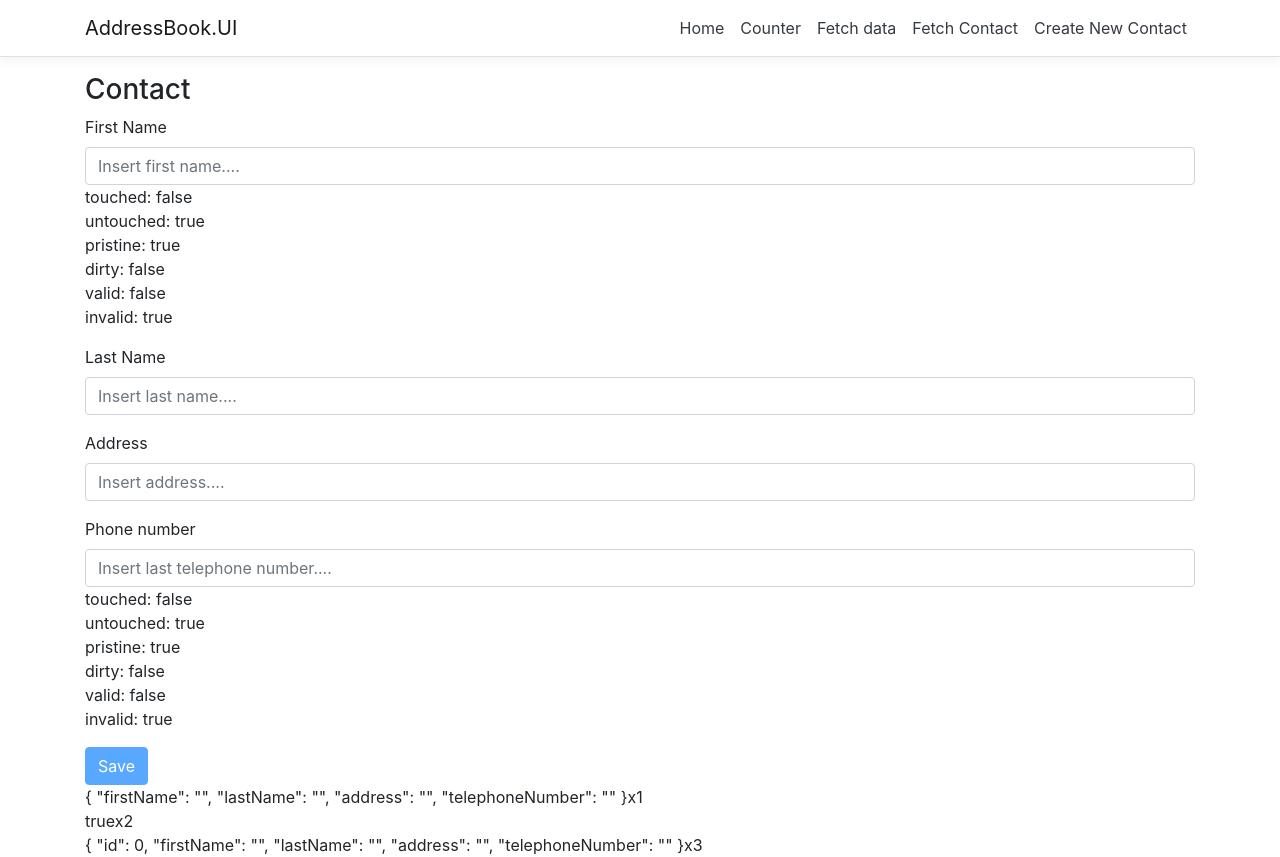
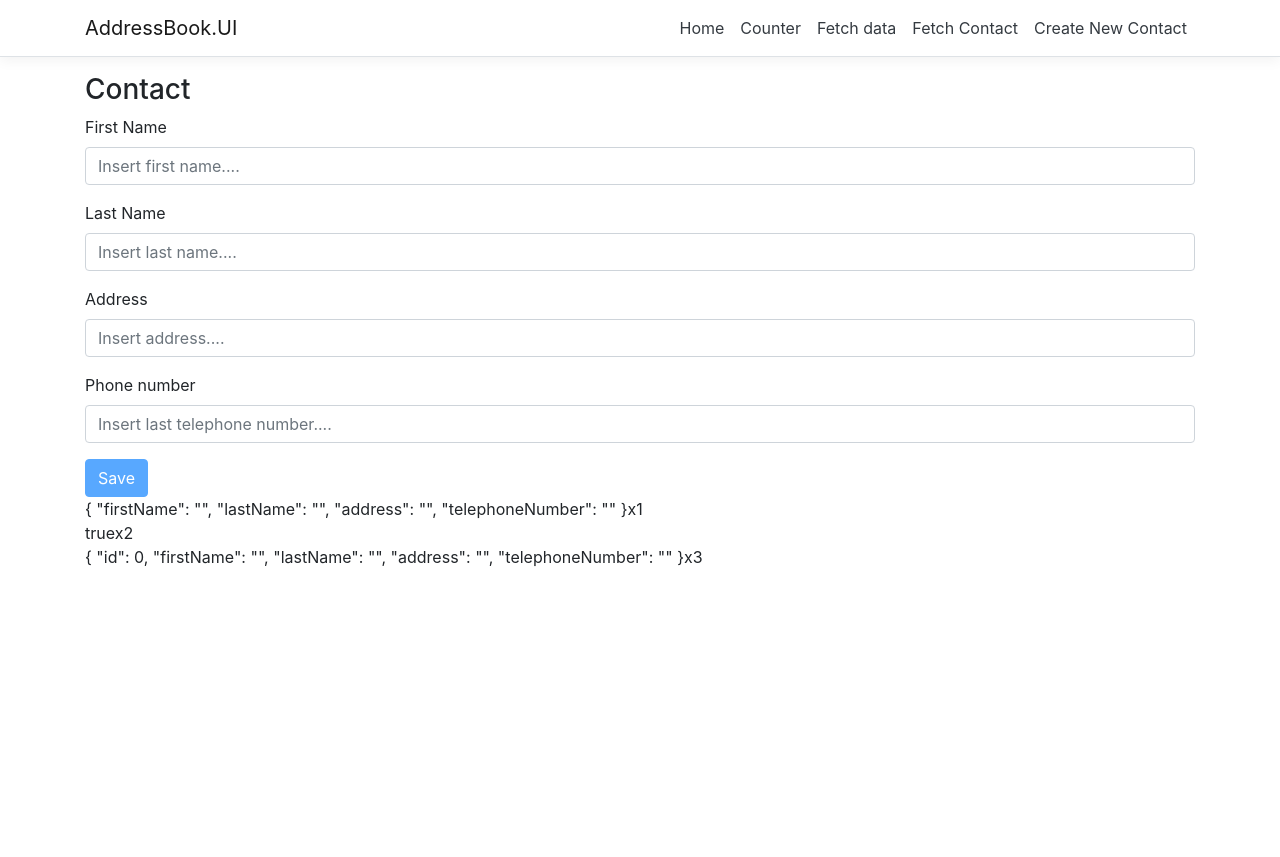
Before and after one commit to jjernejj/Address.Book, an Angular app in the folder AddressBook.UI/ClientApp/: page /create-new-contact in a window 1280 px wide. After the commit the page ends 800 px from the top, so only its background shows below. Built offline with nearby package versions, Linux system fonts and the light colour scheme.

Commit message:
clean code

```diff
--- a/AddressBook.UI/ClientApp/src/app/fetch-contact/create-contact.component.html
+++ b/AddressBook.UI/ClientApp/src/app/fetch-contact/create-contact.component.html
@@ -11,14 +11,6 @@
         <label for="firstName" class="control-label">First Name</label>
         <input required minlength="3" placeholder="Insert first name...." id="firstName" [class.has-error]="firstNameControl.untouched" name="firstName" [(ngModel)]="_contact.firstName" #firstNameControl="ngModel" type="text" class="form-control" />
         <span class="help-block" *ngIf="firstNameControl.valid==false && firstNameControl.dirty">Invalid first name</span>
-
-
-        <div>touched: {{firstNameControl.touched}}</div>
-        <div>untouched: {{firstNameControl.untouched}}</div>
-        <div>pristine: {{firstNameControl.pristine}}</div>
-        <div>dirty: {{firstNameControl.dirty}}</div>
-        <div>valid: {{firstNameControl.valid}}</div>
-        <div>invalid: {{firstNameControl.invalid}}</div>
       </div>
 
       <div class="form-group">
@@ -37,12 +29,6 @@
         <label>Phone number</label>
         <input required pattern="^\d{3}-\d{3}-\d{3}$" placeholder="Insert last telephone number...." id="telephoneNumber" name="telephoneNumber" [(ngModel)]="_contact.telephoneNumber" #telephoneNumberControl="ngModel" type="text" class="form-control" />
         <span class="help-block" *ngIf="telephoneNumberControl.valid==false && telephoneNumberControl.dirty">Invalid format of telephone number</span>
-        <div>touched: {{telephoneNumberControl.touched}}</div>
-        <div>untouched: {{telephoneNumberControl.untouched}}</div>
-        <div>pristine: {{telephoneNumberControl.pristine}}</div>
-        <div>dirty: {{telephoneNumberControl.dirty}}</div>
-        <div>valid: {{telephoneNumberControl.valid}}</div>
-        <div>invalid: {{telephoneNumberControl.invalid}}</div>
       </div>
 
     </div>
```
